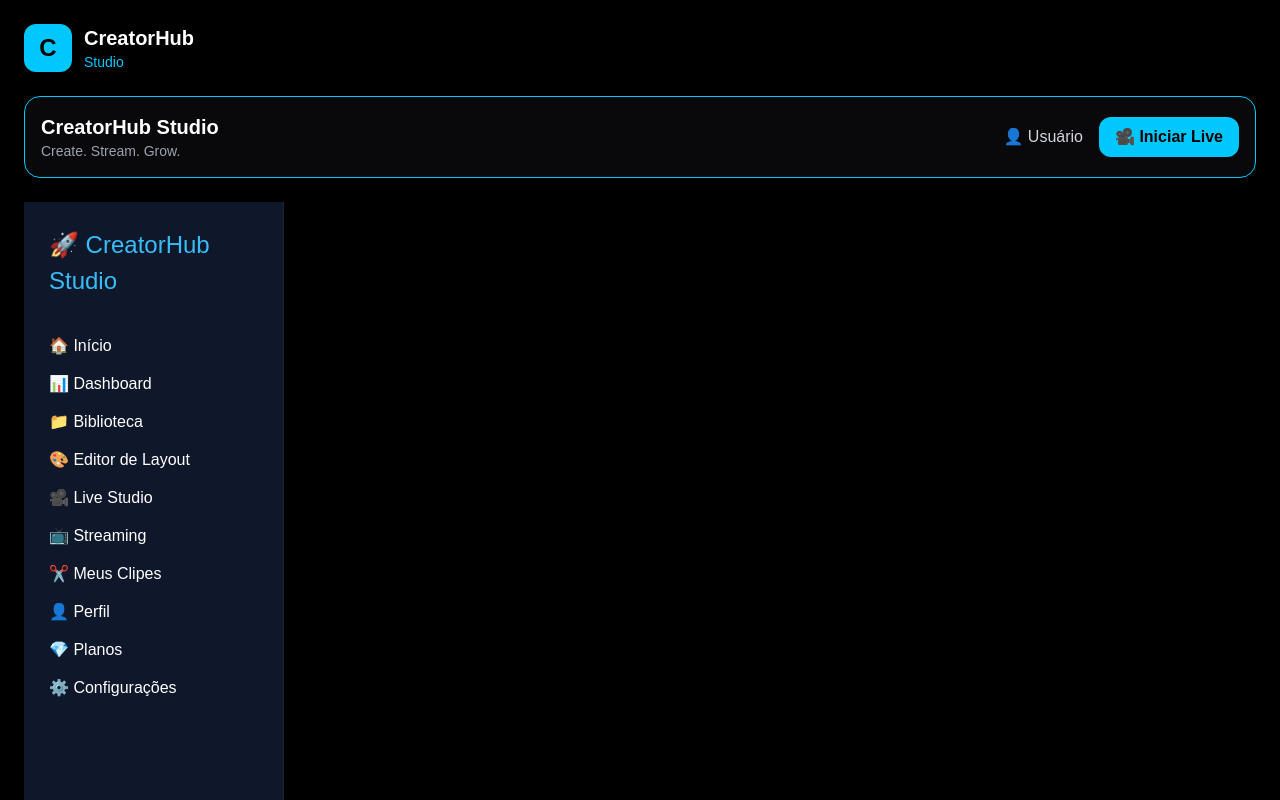
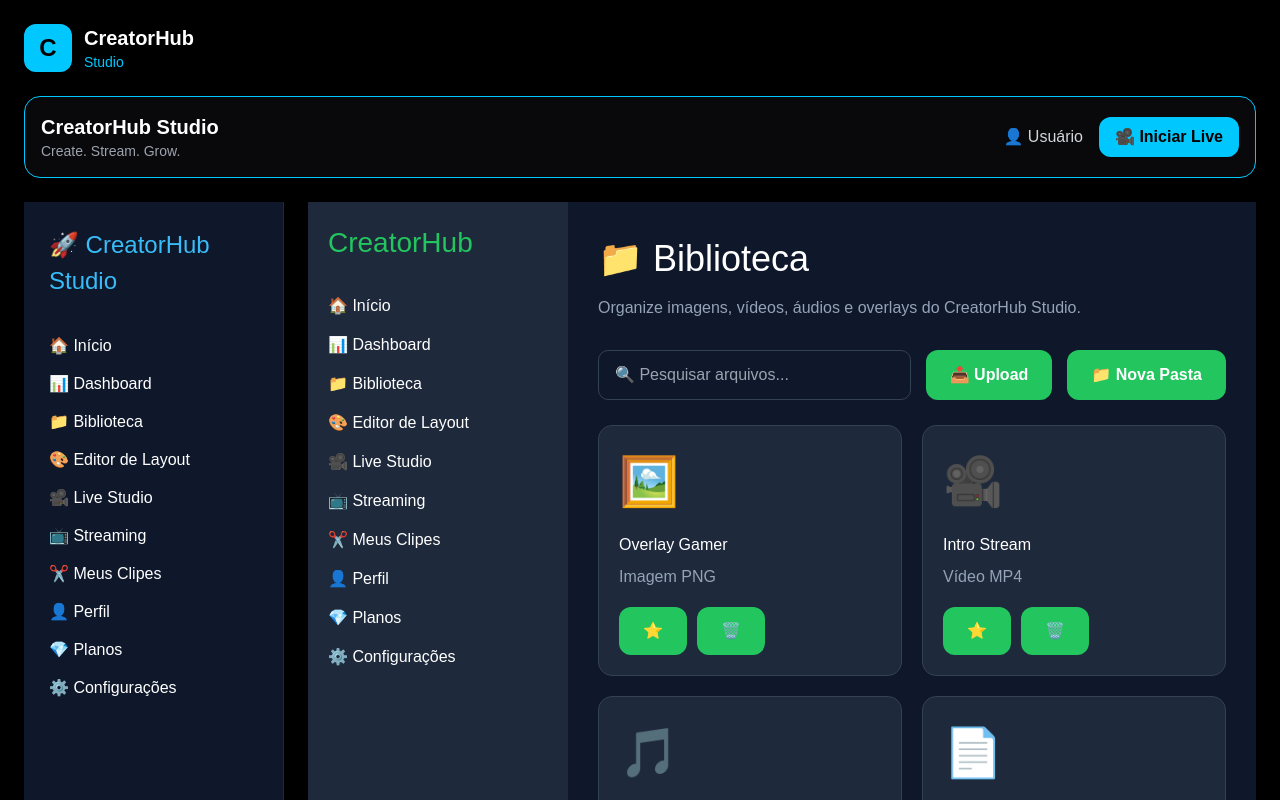
Before and after one commit to semjuan01-lang/creatorhub-studio, a Next.js app: page /biblioteca in a window 1280 px wide. Before the commit this address had no page. Shown: the top 800 px of the page. Built offline with nearby package versions, Linux system fonts and the light colour scheme.

Commit message:
Create Biblioteca page with file organization layout

```diff
--- /dev/null
+++ b/app/biblioteca/page.tsx
@@ -0,0 +1,135 @@
+import Layout from "@/components/Layout";
+import Button from "@/components/Button";
+
+export default function Biblioteca() {
+  return (
+    <Layout>
+      <div>
+        <h1
+          style={{
+            fontSize: "36px",
+            color: "#ffffff",
+            marginBottom: "10px",
+          }}
+        >
+          📁 Biblioteca
+        </h1>
+
+        <p
+          style={{
+            color: "#94a3b8",
+            marginBottom: "30px",
+          }}
+        >
+          Organize imagens, vídeos, áudios e overlays do CreatorHub Studio.
+        </p>
+
+        <div
+          style={{
+            display: "flex",
+            gap: "15px",
+            marginBottom: "25px",
+            flexWrap: "wrap",
+          }}
+        >
+          <input
+            type="text"
+            placeholder="🔍 Pesquisar arquivos..."
+            style={{
+              flex: 1,
+              minWidth: "250px",
+              padding: "12px 16px",
+              borderRadius: "10px",
+              border: "1px solid #334155",
+              background: "#0f172a",
+              color: "#ffffff",
+            }}
+          />
+
+          <Button>📤 Upload</Button>
+
+          <Button>📁 Nova Pasta</Button>
+        </div>
+
+        <div
+          style={{
+            display: "grid",
+            gridTemplateColumns: "repeat(auto-fill, minmax(220px,1fr))",
+            gap: "20px",
+          }}
+        >
+          {[
+            {
+              emoji: "🖼️",
+              nome: "Overlay Gamer",
+              tipo: "Imagem PNG",
+            },
+            {
+              emoji: "🎥",
+              nome: "Intro Stream",
+              tipo: "Vídeo MP4",
+            },
+            {
+              emoji: "🎵",
+              nome: "Música Background",
+              tipo: "Áudio MP3",
+            },
+            {
+              emoji: "📄",
+              nome: "Tela Inicial",
+              tipo: "Layout",
+            },
+          ].map((arquivo, index) => (
+            <div
+              key={index}
+              style={{
+                background: "#1e293b",
+                padding: "20px",
+                borderRadius: "14px",
+                border: "1px solid #334155",
+              }}
+            >
+              <div
+                style={{
+                  fontSize: "48px",
+                  marginBottom: "15px",
+                }}
+              >
+                {arquivo.emoji}
+              </div>
+
+              <h3
+                style={{
+                  color: "#ffffff",
+                  marginBottom: "8px",
+                }}
+              >
+                {arquivo.nome}
+              </h3>
+
+              <p
+                style={{
+                  color: "#94a3b8",
+                  marginBottom: "18px",
+                }}
+              >
+                {arquivo.tipo}
+              </p>
+
+              <div
+                style={{
+                  display: "flex",
+                  gap: "10px",
+                }}
+              >
+                <Button>⭐</Button>
+
+                <Button>🗑️</Button>
+              </div>
+            </div>
+          ))}
+        </div>
+      </div>
+    </Layout>
+  );
+}
```
